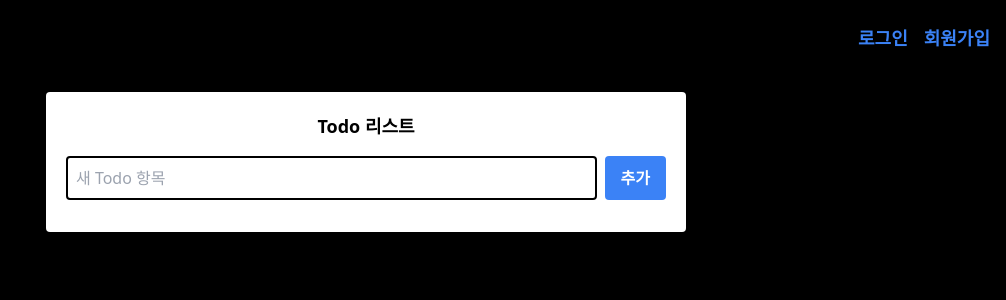
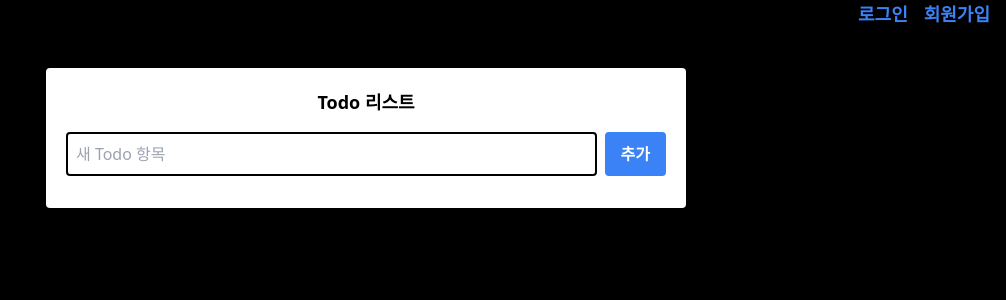
Before and after one commit to kkm4512/TodoList, a Nuxt app in the folder F/: page / in a window 1280 px wide. Shown: the top 300 px of the page, without its empty margins (274-1280 px from the left). Built offline with nearby package versions, Linux system fonts and the light colour scheme.

Commit message:
Update index.vue

```diff
--- a/F/pages/index.vue
+++ b/F/pages/index.vue
@@ -1,7 +1,4 @@
 <template>
-  <div>
-    adskladsklads
-  </div>
     <div class="flex justify-end" >
         <template v-if="accessToken">
             <div class="text-lg text-white font-semibold mr-3">
```
